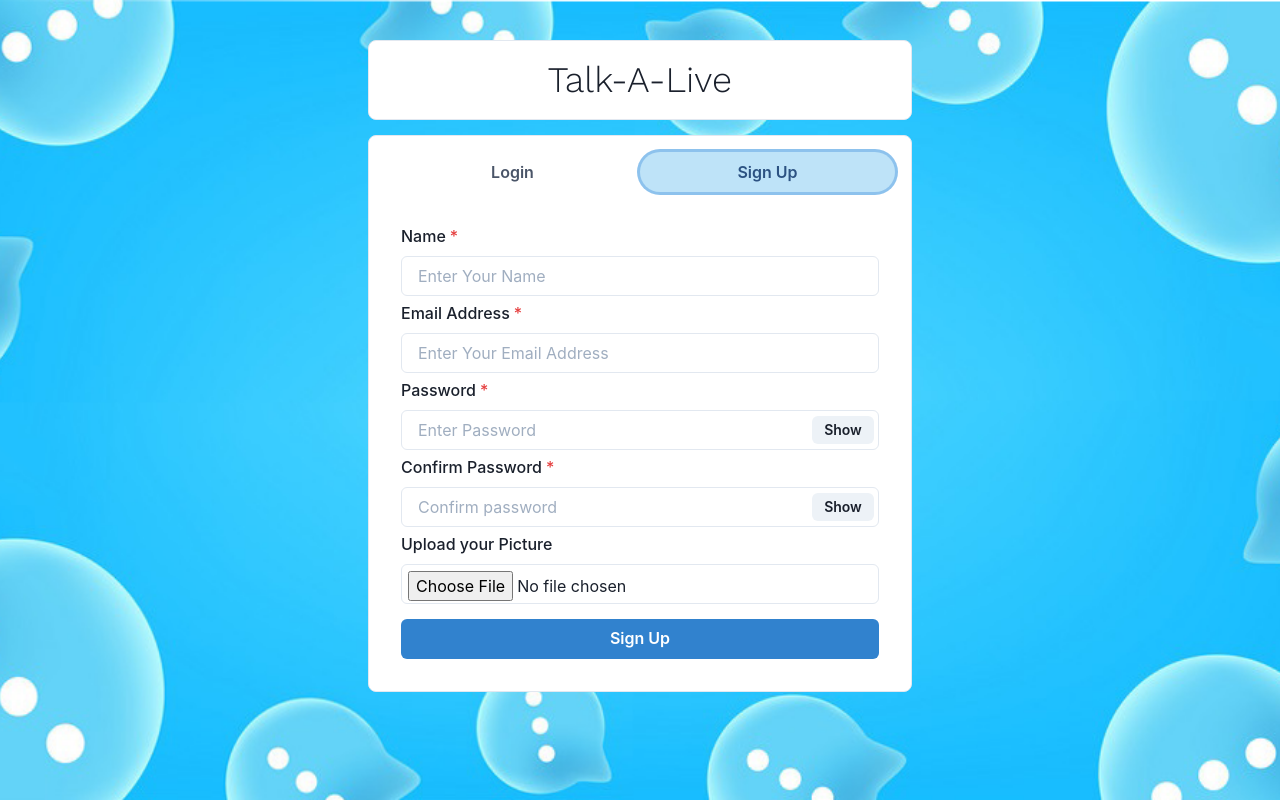
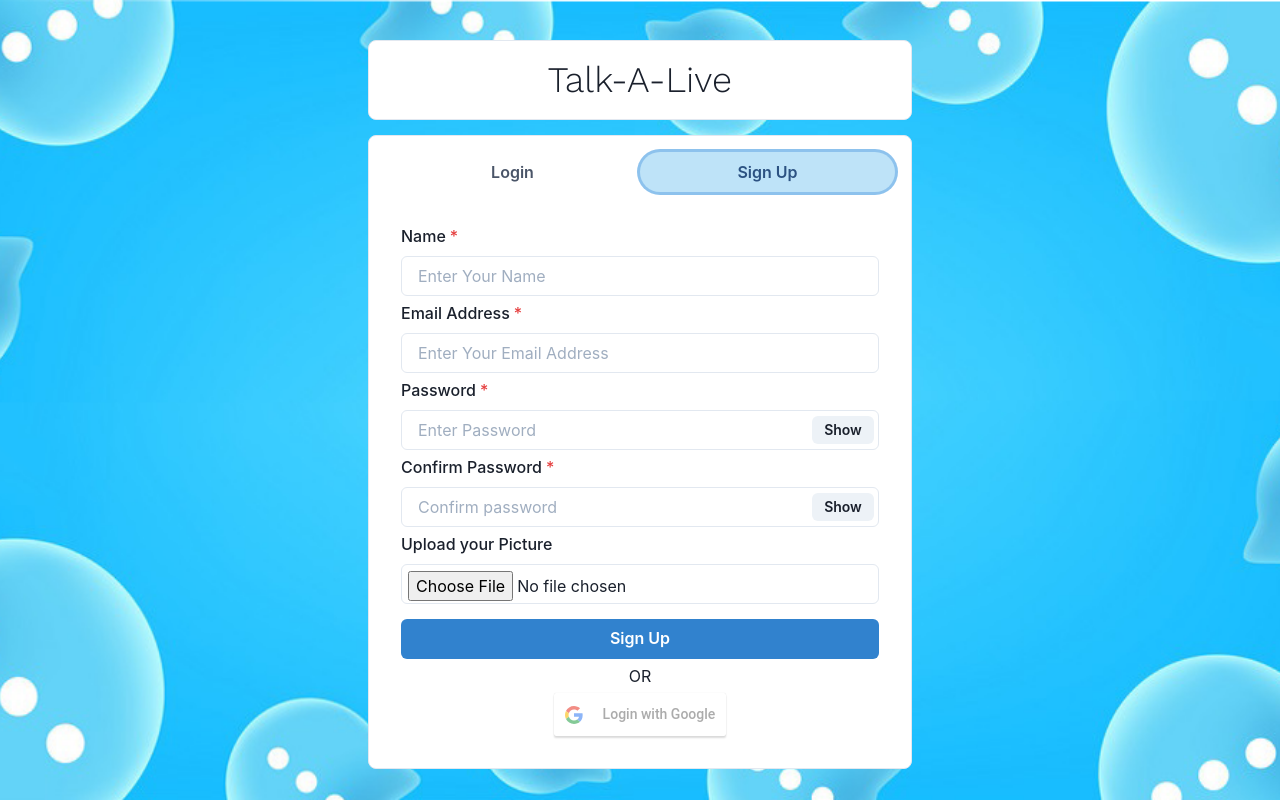
Before and after one commit to amey-323/ChatApp, a React (Create React App) app in the folder frontend/: page / in a window 1280 px wide. Both pictures are taken after a click on the tab "Sign Up". Built offline with nearby package versions, Linux system fonts and the light colour scheme.

Commit message:
Minor changes

```diff
--- a/frontend/src/components/Authentication/Signup.js
+++ b/frontend/src/components/Authentication/Signup.js
@@ -7,6 +7,9 @@ import { Button } from "@chakra-ui/button";
 import { useToast } from "@chakra-ui/react";
 import axios from "axios";
 import { useHistory } from "react-router-dom";
+import { GoogleLogin } from "react-google-login";
+import { GoogleLogout } from "react-google-login";
+import { ChatState } from "../../Context/ChatProvider";
 
 const Signup = () => {
   const [show, setShow] = useState(false);
@@ -16,8 +19,37 @@ const Signup = () => {
   const [password, setPassword] = useState("");
   const [pic, setPic] = useState("");
   const [loading, setLoading] = useState(false);
+  const { user, setUser } = ChatState();
   const toast = useToast();
   const history = useHistory();
+
+  const onSuccess = async (resp) => {
+    const { tokenId, profileObj } = resp;
+    const { googleId } = profileObj;
+    const config = {
+      headers: {
+        "Content-type": "application/json",
+      },
+    };
+    console.log(resp);
+
+    const { data } = await axios.post(
+      "api/user/google",
+      {
+        idToken: tokenId,
+        googleId,
+      },
+      config
+    );
+    console.log(data);
+    localStorage.setItem("userInfo", JSON.stringify(data));
+    setUser(data);
+    history.push("/chats");
+  };
+
+  const onFailure = (resp) => {
+    console.log(resp);
+  };
 
   const handleClick = () => setShow(!show);
 
@@ -71,6 +103,7 @@ const Signup = () => {
       });
       localStorage.setItem("userInfo", JSON.stringify(data));
       setLoading(false);
+      setUser(data);
       history.push("/chats");
     } catch (error) {
       toast({
@@ -201,6 +234,14 @@ const Signup = () => {
       >
         Sign Up
       </Button>
+      <div>OR</div>
+      <GoogleLogin
+        clientId={process.env.REACT_APP_CLIENT_ID}
+        onSuccess={onSuccess}
+        onFailure={onFailure}
+        cookiePolicy="single_host_origin"
+        buttonText="Login with Google"
+      ></GoogleLogin>
     </VStack>
   );
 };
```
Also changed, not shown: 2 other files (tests, documents, lock files or other folders).
